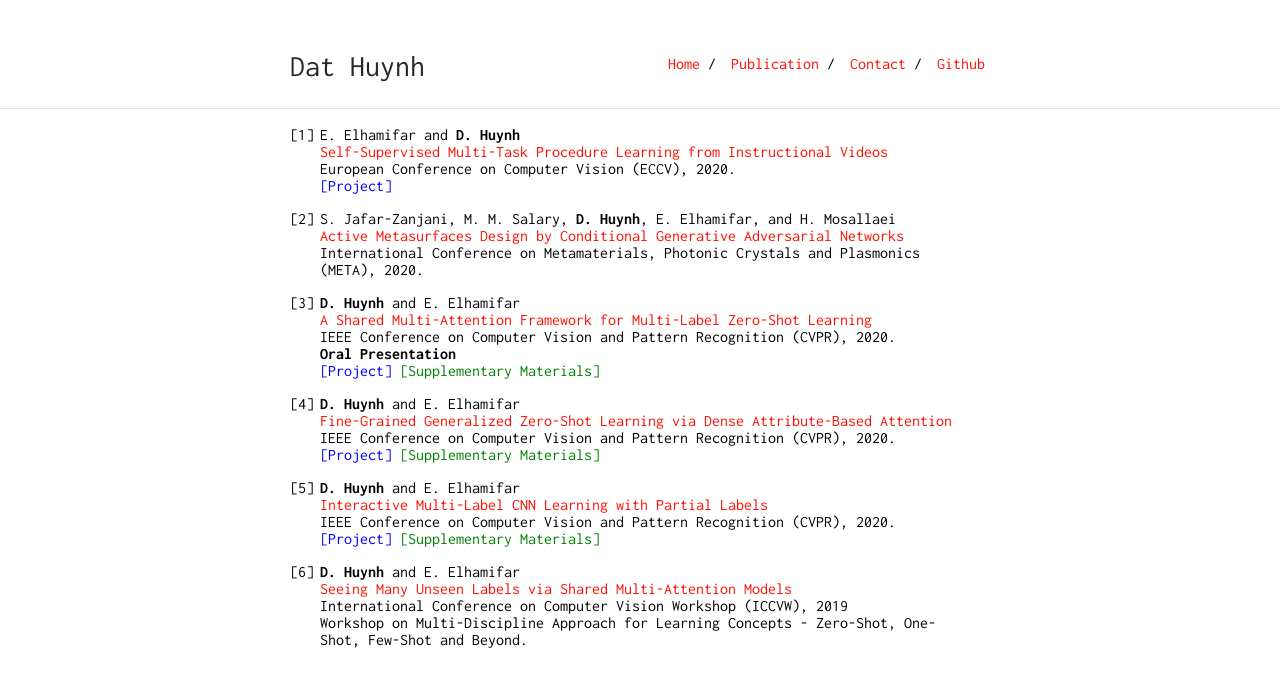
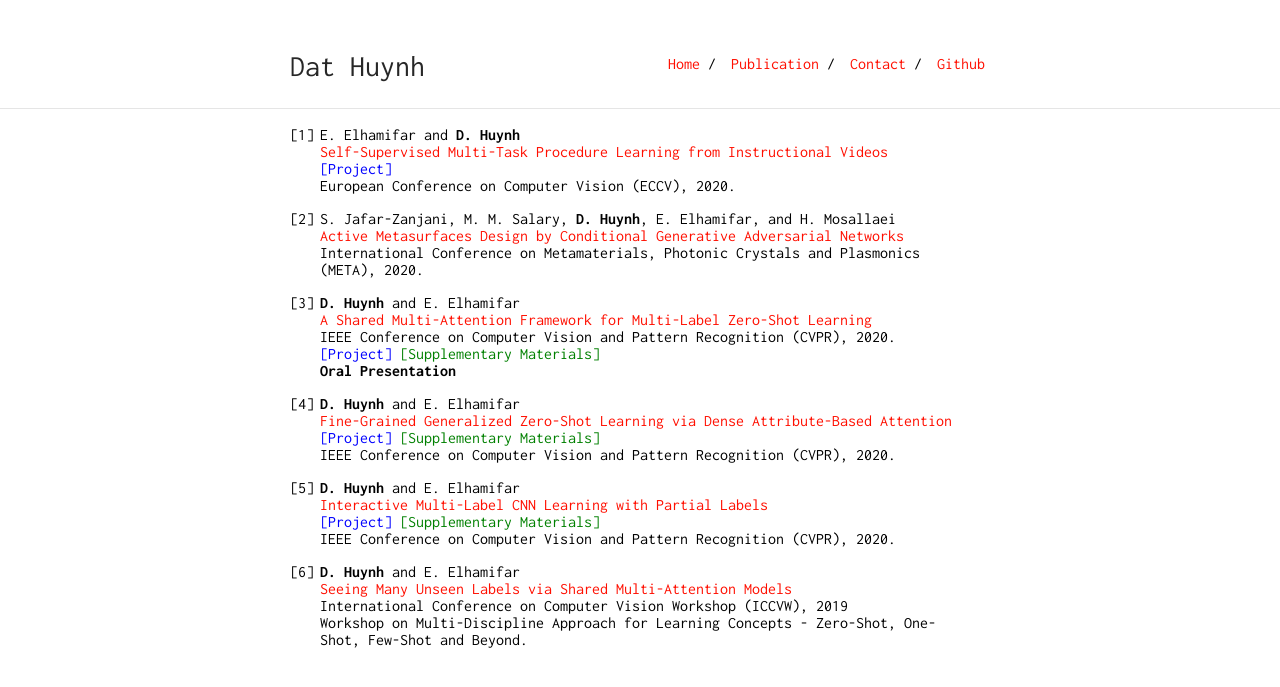
Before and after one commit to ZiweiXU/hbdat.github.io, a Jekyll site: the page built from publication.md, in a window 1280 px wide. Shown: the top 687 px of the page. Built offline with Jekyll 4.4.1, drawn with Linux system fonts in a browser that asks for light colours.

Commit message:
update publication

```diff
--- a/publication.md
+++ b/publication.md
@@ -9,8 +9,8 @@ title: Dat Huynh
 	<p>
 		E. Elhamifar and <b>D. Huynh</b><br>
 		<a href="http://khoury.neu.edu/home/eelhami/publications/SelfSupProcLearn-ECCV2020.pdf">Self-Supervised Multi-Task Procedure Learning from Instructional Videos</a><br>
+		<a href="https://github.com/hbdat/eccv20_Multi_Task_Procedure_Learning" style="color:blue;">[Project]</a><br>
 		European Conference on Computer Vision (ECCV), 2020.<br>
-		<a href="https://github.com/hbdat/eccv20_Multi_Task_Procedure_Learning" style="color:blue;">[Project]</a>
 	</p>
 </li>
 
@@ -27,9 +27,9 @@ title: Dat Huynh
 		<b>D. Huynh</b> and E. Elhamifar<br>
 		<a href="http://khoury.neu.edu/home/eelhami/publications/MultiAtt-MLZSL-CVPR20.pdf">A Shared Multi-Attention Framework for Multi-Label Zero-Shot Learning</a><br>
 		IEEE Conference on Computer Vision and Pattern Recognition (CVPR), 2020.<br>
-		<b>Oral Presentation</b><br>
 		<a href="https://github.com/hbdat/cvpr20_LESA" style="color:blue;">[Project]</a>
 		<a href="http://www.ccs.neu.edu/home/eelhami/publications/MultiAtt-MLZSL-CVPR20-suppmat.pdf" style="color:green;">[Supplementary Materials]</a><br>
+		<b>Oral Presentation</b><br>
 	</p>
 </li>
 
@@ -37,9 +37,9 @@ title: Dat Huynh
 	<p>
 		<b>D. Huynh</b> and E. Elhamifar<br>
 		<a href="http://khoury.neu.edu/home/eelhami/publications/FineGrainedZSL-CVPR20.pdf">Fine-Grained Generalized Zero-Shot Learning via Dense Attribute-Based Attention</a><br>
-		IEEE Conference on Computer Vision and Pattern Recognition (CVPR), 2020.<br>
 		<a href="https://github.com/hbdat/cvpr20_DAZLE" style="color:blue;">[Project]</a>
 		<a href="http://www.ccs.neu.edu/home/eelhami/publications/FineGrainedZSL-CVPR20-suppmat.pdf" style="color:green;">[Supplementary Materials]</a><br>
+		IEEE Conference on Computer Vision and Pattern Recognition (CVPR), 2020.<br>
 	</p>
 </li>
 
@@ -47,9 +47,9 @@ title: Dat Huynh
 	<p>
 		<b>D. Huynh</b> and E. Elhamifar<br>
 		<a href="http://khoury.neu.edu/home/eelhami/publications/InteractiveCMLL-CVPR20.pdf">Interactive Multi-Label CNN Learning with Partial Labels</a><br>
-		IEEE Conference on Computer Vision and Pattern Recognition (CVPR), 2020.<br>
 		<a href="https://github.com/hbdat/cvpr20_IMCL" style="color:blue;">[Project]</a>
 		<a href="http://www.ccs.neu.edu/home/eelhami/publications/InteractiveCMLL-CVPR20-suppmat.pdf" style="color:green;">[Supplementary Materials]</a><br>
+		IEEE Conference on Computer Vision and Pattern Recognition (CVPR), 2020.<br>
 	</p>
 </li>
 
```
